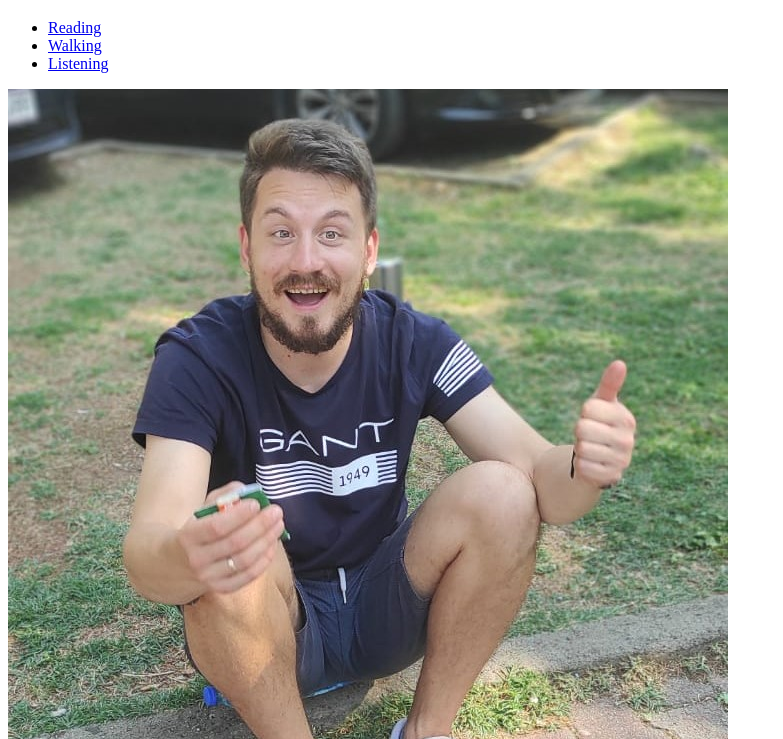
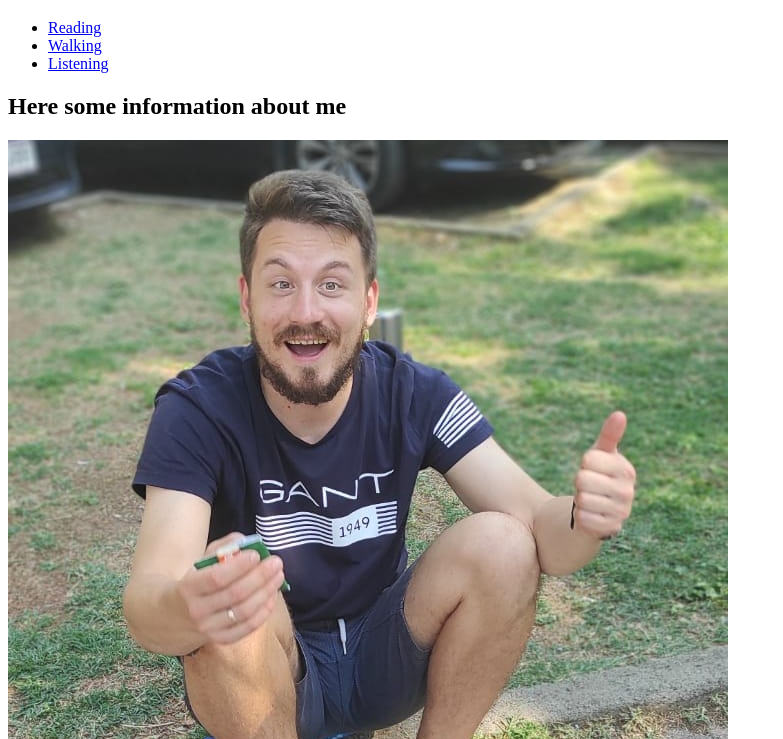
Before and after one commit to NikitaBrinzovik/Brainnest-hm-1-.4., a plain HTML site: page index.html in a window 1280 px wide. Shown: the part 61-800 px from the top of the page, without its empty margins (0-783 px from the left). Drawn offline with Linux system fonts and the light colour scheme.

Commit message:
semantic fix: add header in section

```diff
--- a/index.html
+++ b/index.html
@@ -19,6 +19,7 @@
 	</header>
 	<main>
 		<section>
+			<h2>Here some information about me</h2>
 			<img src="./assets/me.jpg" alt="author's photo">
 			<p>
 				Here some information about me/ <br>
```
